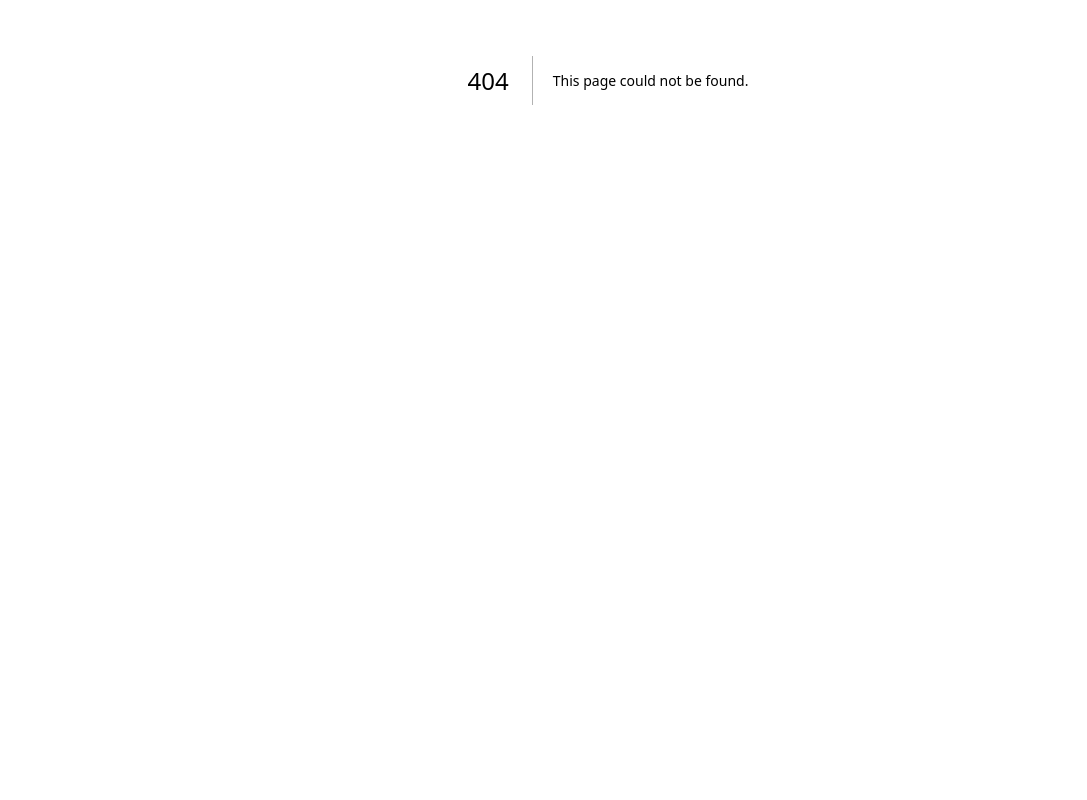
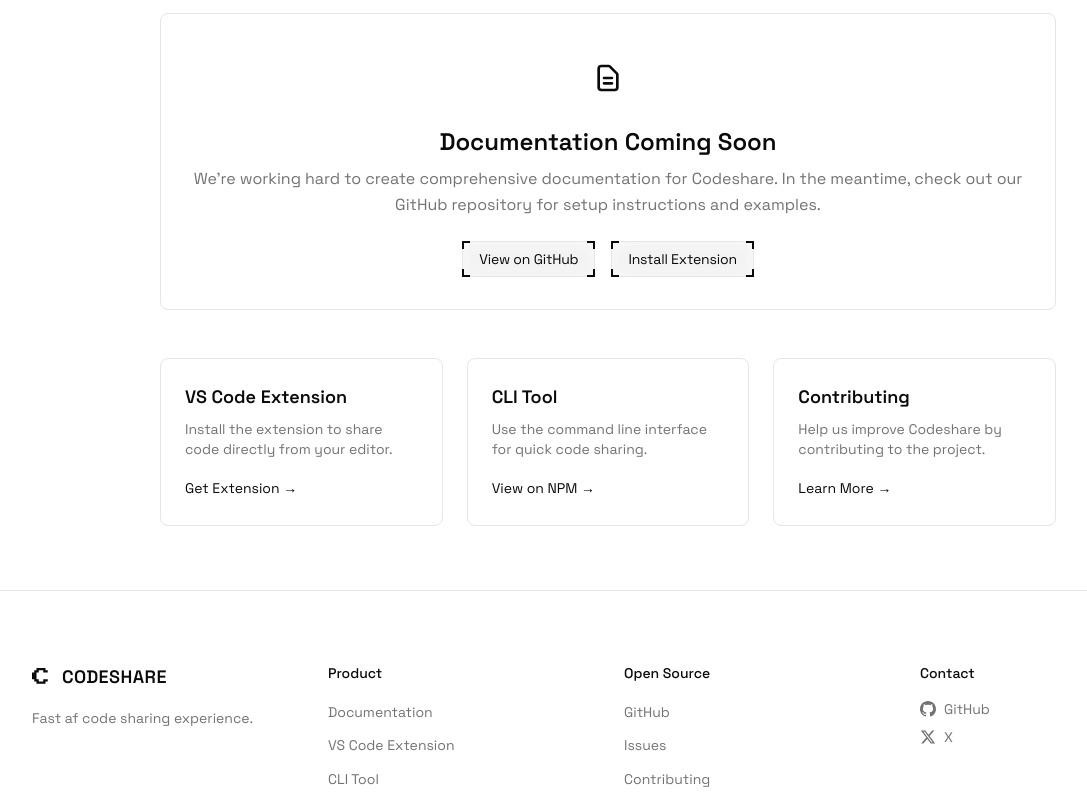
Before and after one commit to Get-Codeshare/codeshare-web, a Next.js app: page /docs in a window 1280 px wide. Before the commit this address had no page. Shown: the part 320-1120 px from the top of the page, without its empty margins (32-1119 px from the left). Before the commit the page ends 800 px from the top, so only its background shows below. Built offline with nearby package versions, Linux system fonts and the light colour scheme.

Commit message:
checkpoint-4

```diff
--- a/src/components/Layout.tsx
+++ b/src/components/Layout.tsx
@@ -31,14 +31,12 @@
         </Link>
 
         <nav className="hidden md:flex items-center space-x-6">
-          <a
-            href="https://github.com/Sarthakischill/codeshare-project/blob/main/README.md"
-            target="_blank"
-            rel="noopener noreferrer"
+          <Link
+            href="/docs"
             className="text-sm font-medium text-muted-foreground hover:text-foreground transition-colors"
           >
             Documentation
-          </a>
+          </Link>
           <a
             href="https://github.com/Sarthakischill/"
             target="_blank"
@@ -84,10 +82,10 @@
 );
 
 const Footer = () => (
-  <footer className="bg-background border-t border-border relative">
-    <div className="container mx-auto px-4 sm:px-6 lg:px-8 py-12">
+  <footer className="bg-background border-t border-border pt-6">
+    <div className="container mx-auto px-4 sm:px-6 lg:px-8 pt-12 pb-0">
       {/* Main Footer Content */}
-      <div className="grid grid-cols-1 md:grid-cols-4 gap-8 mb-12">
+      <div className="grid grid-cols-1 md:grid-cols-4 gap-8 mb-12 max-w-6xl mx-auto">
         {/* Logo and Description */}
         <div className="md:col-span-1">
           <div className="flex items-center gap-3 mb-4">
@@ -105,8 +103,7 @@
             </span>
           </div>
           <p className="text-sm text-muted-foreground leading-relaxed max-w-xs">
-            Privacy-first code sharing without compromising developer
-            experience.
+            Fast af code sharing experience.
           </p>
         </div>
 
@@ -115,14 +112,12 @@
           <h3 className="text-sm font-medium text-foreground mb-4">Product</h3>
           <ul className="space-y-2">
             <li>
-              <a
-                href="https://github.com/Sarthakischill/codeshare-project/blob/main/README.md"
-                target="_blank"
-                rel="noopener noreferrer"
+              <Link
+                href="/docs"
                 className="text-sm text-muted-foreground hover:text-foreground transition-colors"
               >
                 Documentation
-              </a>
+              </Link>
             </li>
             <li>
               <a
@@ -149,7 +144,7 @@
 
         {/* Company Links */}
         <div>
-          <h3 className="text-sm font-medium text-foreground mb-4">Company</h3>
+          <h3 className="text-sm font-medium text-foreground mb-4">Open Source</h3>
           <ul className="space-y-2">
             <li>
               <a
@@ -190,22 +185,6 @@
           <ul className="space-y-2">
             <li>
               <a
-                href="mailto:support@codeshare.dev"
-                className="text-sm text-muted-foreground hover:text-foreground transition-colors flex items-center"
-              >
-                <svg
-                  className="w-4 h-4 mr-2"
-                  fill="currentColor"
-                  viewBox="0 0 20 20"
-                >
-                  <path d="M2.003 5.884L10 9.882l7.997-3.998A2 2 0 0016 4H4a2 2 0 00-1.997 1.884z" />
-                  <path d="M18 8.118l-8 4-8-4V14a2 2 0 002 2h12a2 2 0 002-2V8.118z" />
-                </svg>
-                support@codeshare.dev
-              </a>
-            </li>
-            <li>
-              <a
                 href="https://github.com/Sarthakischill"
                 target="_blank"
                 rel="noopener noreferrer"
@@ -223,7 +202,7 @@
             </li>
             <li>
               <a
-                href="https://x.com/codeshare"
+                href="https://x.com/Sarthakhuh"
                 target="_blank"
                 rel="noopener noreferrer"
                 className="text-sm text-muted-foreground hover:text-foreground transition-colors flex items-center"
@@ -241,19 +220,11 @@
           </ul>
         </div>
       </div>
-
-      {/* Bottom Section */}
-      <div className="border-t border-border pt-6">
-        <div className="flex flex-col md:flex-row justify-between items-center text-xs text-muted-foreground">
-          <p>© 2025 Codeshare</p>
-          <p className="mt-2 md:mt-0">Privacy-first analytics</p>
-        </div>
-      </div>
     </div>
 
     {/* Magic SVG Wordmark - Positioned to show 70%, with 30% below page */}
-    <div className="relative overflow-hidden -mt-8">
-      <div className="transform translate-y-[30%]">
+    <div className="relative overflow-hidden border-t border-border">
+      <div className="transform translate-y-[40%]">
         <Wordmark />
       </div>
     </div>
--- a/src/components/NpmCommand.tsx
+++ b/src/components/NpmCommand.tsx
@@ -28,7 +28,7 @@
           'text-center font-normal tracking-[-0.18px]',
           'active:scale-[0.98]',
           'h-11 px-6 py-3 text-base',
-          'bg-transparent border-2 border-foreground/20 text-foreground'
+          'bg-foreground/5 text-foreground backdrop-blur-[50px]'
         )}
         aria-label="Copy command"
       >
--- a/src/pages/api/hello.ts
+++ /dev/null
@@ -1,13 +0,0 @@
-// Next.js API route support: https://nextjs.org/docs/api-routes/introduction
-import type { NextApiRequest, NextApiResponse } from "next";
-
-type Data = {
-  name: string;
-};
-
-export default function handler(
-  req: NextApiRequest,
-  res: NextApiResponse<Data>,
-) {
-  res.status(200).json({ name: "John Doe" });
-}
--- /dev/null
+++ b/src/pages/docs.tsx
@@ -0,0 +1,128 @@
+import Layout from "@/components/Layout";
+import { SciFiButton } from "@/components/ui/scifi-button";
+
+export default function Documentation() {
+  return (
+    <Layout
+      title="Documentation - Codeshare"
+      description="Learn how to use Codeshare for fast code sharing"
+    >
+      <div className="container mx-auto px-4 sm:px-6 lg:px-8 py-16">
+        <div className="max-w-4xl mx-auto">
+          {/* Header */}
+          <div className="text-center mb-16">
+            <h1 className="text-4xl md:text-6xl font-bold text-foreground mb-6">
+              Documentation
+            </h1>
+            <p className="text-xl text-muted-foreground max-w-2xl mx-auto">
+              Everything you need to know about using Codeshare for lightning-fast code sharing.
+            </p>
+          </div>
+
+          {/* Coming Soon Section */}
+          <div className="bg-card border border-border rounded-lg p-8 text-center">
+            <div className="mb-6">
+              <div className="w-16 h-16 mx-auto mb-4 bg-primary/10 rounded-full flex items-center justify-center">
+                <svg
+                  className="w-8 h-8 text-primary"
+                  fill="none"
+                  stroke="currentColor"
+                  viewBox="0 0 24 24"
+                >
+                  <path
+                    strokeLinecap="round"
+                    strokeLinejoin="round"
+                    strokeWidth={2}
+                    d="M9 12h6m-6 4h6m2 5H7a2 2 0 01-2-2V5a2 2 0 012-2h5.586a1 1 0 01.707.293l5.414 5.414a1 1 0 01.293.707V19a2 2 0 01-2 2z"
+                  />
+                </svg>
+              </div>
+              <h2 className="text-2xl font-semibold text-foreground mb-2">
+                Documentation Coming Soon
+              </h2>
+              <p className="text-muted-foreground mb-6">
+                We&apos;re working hard to create comprehensive documentation for Codeshare.
+                In the meantime, check out our GitHub repository for setup instructions and examples.
+              </p>
+            </div>
+
+            <div className="flex flex-col sm:flex-row gap-4 justify-center">
+              <SciFiButton asChild>
+                <a
+                  href="https://github.com/Sarthakischill/codeshare-project"
+                  target="_blank"
+                  rel="noopener noreferrer"
+                >
+                  View on GitHub
+                </a>
+              </SciFiButton>
+              <SciFiButton asChild>
+                <a
+                  href="https://marketplace.visualstudio.com/items?itemName=Sarthakischill.codeshare-by-sarthak"
+                  target="_blank"
+                  rel="noopener noreferrer"
+                >
+                  Install Extension
+                </a>
+              </SciFiButton>
+            </div>
+          </div>
+
+          {/* Quick Links */}
+          <div className="grid md:grid-cols-3 gap-6 mt-12">
+            <div className="bg-card border border-border rounded-lg p-6">
+              <h3 className="text-lg font-semibold text-foreground mb-2">
+                VS Code Extension
+              </h3>
+              <p className="text-sm text-muted-foreground mb-4">
+                Install the extension to share code directly from your editor.
+              </p>
+              <a
+                href="https://marketplace.visualstudio.com/items?itemName=Sarthakischill.codeshare-by-sarthak"
+                target="_blank"
+                rel="noopener noreferrer"
+                className="text-primary hover:underline text-sm"
+              >
+                Get Extension →
+              </a>
+            </div>
+
+            <div className="bg-card border border-border rounded-lg p-6">
+              <h3 className="text-lg font-semibold text-foreground mb-2">
+                CLI Tool
+              </h3>
+              <p className="text-sm text-muted-foreground mb-4">
+                Use the command line interface for quick code sharing.
+              </p>
+              <a
+                href="https://www.npmjs.com/package/get-codeshare"
+                target="_blank"
+                rel="noopener noreferrer"
+                className="text-primary hover:underline text-sm"
+              >
+                View on NPM →
+              </a>
+            </div>
+
+            <div className="bg-card border border-border rounded-lg p-6">
+              <h3 className="text-lg font-semibold text-foreground mb-2">
+                Contributing
+              </h3>
+              <p className="text-sm text-muted-foreground mb-4">
+                Help us improve Codeshare by contributing to the project.
+              </p>
+              <a
+                href="https://github.com/Sarthakischill/codeshare-project/blob/main/CONTRIBUTING.md"
+                target="_blank"
+                rel="noopener noreferrer"
+                className="text-primary hover:underline text-sm"
+              >
+                Learn More →
+              </a>
+            </div>
+          </div>
+        </div>
+      </div>
+    </Layout>
+  );
+}
```
